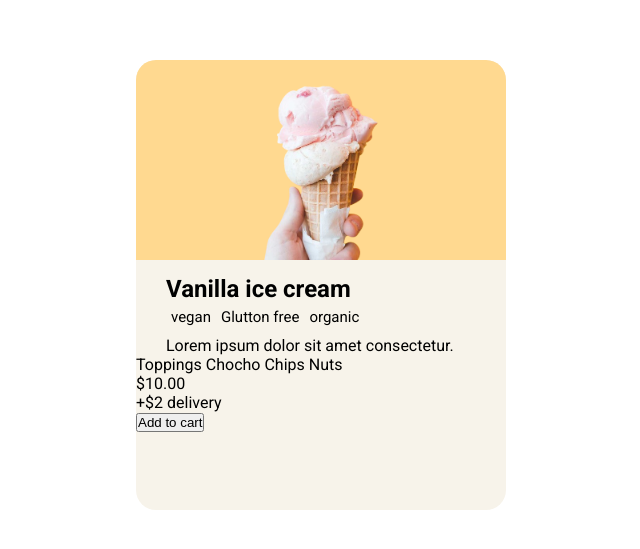
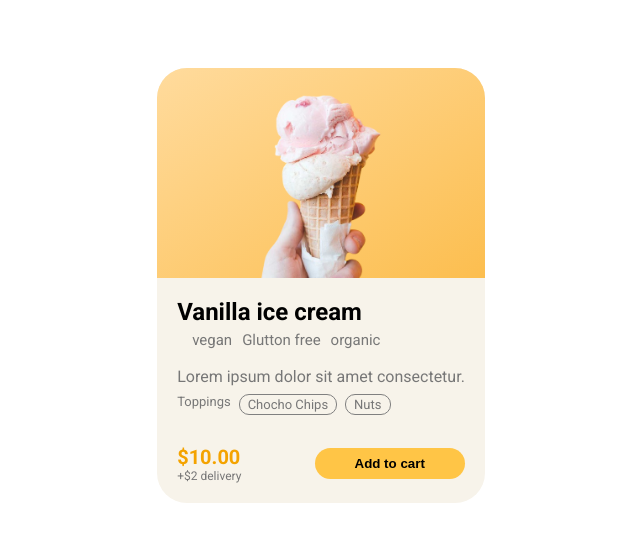
Before and after one commit to Shahan-07/Tasks---Office, a plain HTML site: page practice/index.html in a window 1280 px wide. Shown: the part 115-664 px from the top of the page, without its empty margins (319-959 px from the left). Drawn offline with Linux system fonts and the light colour scheme.

Commit message:
Todays practice

```diff
--- a/practice/index.html
+++ b/practice/index.html
@@ -37,17 +37,24 @@
 
                     <div class="span2">
                         <span>Toppings</span>
-                        <span>Chocho Chips</span>
-                        <span>Nuts</span>
+
+                        <div class="labels">
+                            <span class="span3">Chocho Chips</span>
+                            <span class="span3">Nuts</span>
                         </div>
 
                     </div>
 
-                <div>
-                    <p>$10.00</p>
-                    <p>+$2 delivery</p>
+                </div>
 
-                    <div>
+                <div class="main3">
+                    <div class="para2">
+                        <span class="price">$10.00</span>
+                        <span class="delivery">+$2 delivery</span>
+                    </div>
+
+
+                    <div class="btn">
                         <button>Add to cart</button>
                     </div>
 
--- a/practice/style.css
+++ b/practice/style.css
@@ -7,57 +7,176 @@ body{
     align-items: center;
     height: 100vh;
     font-family: "Roboto";
+    padding: 0 15px;
 }
 .container {
     display: flex;
     flex-direction: column;
-    height: 450px;
-    width: 370px;
+    /* height: 450px;
+    width: 350px; */
     background-color: #f7f3ea;
-    border-radius: 20px;
+    border-radius: 30px;
+    overflow: hidden;
 }
 .section1{
     width: 100%;
     display: flex;
     justify-content: center;
     align-items: center;
-    background-color: #ffd990;
-    border-top-right-radius: 20px;
-    border-top-left-radius: 20px;
+    background:linear-gradient(to bottom right,#ffdb9d,#fcbe4f);
+    /* border-top-right-radius: 30px;
+    border-top-left-radius: 30px; */
 }
 .section1 img{
-    height: 200px;
+    height: 210px;
 }
-.section2 h2{
-/* margin-left: 20px;
-margin-top: 20px; */
-}
-.section2 .span1{
-    /* padding: 5px; */
+.section2{
+    padding: 20px;
 }
 .main1{
     display: flex;
     flex-direction: column;
 }
 .main1 .headingdiv{
-    display: flex;
-    justify-content: start;
-    margin-left: 30px;
-    margin-top: 15px;
+    /* position: relative;
+    left: 30px; */
+    /* margin-top: 15px; */
+    font-weight: 200;
 
 }
-.main1 .span1{
+.span1{
     display: flex;
+    justify-content: flex-start;
     gap: 10px;
-    margin-left: 35px;
+    padding-left: 15px;
     margin-top: 5px;
     font-size: 15px;
+    color: #777;
 }
 .main2{
     display: flex;
     flex-direction: column;
+    color: #777;
+    justify-content: flex-start;
+    margin-top: 10px;
+
 }
 .main2 .para1{
-    margin-left: 30px;
-    margin-top: 10px;
+    margin-top: 8px;
+
 }
+.main2 .span2{
+    font-size: 13px;
+    display: flex;
+    /* justify-content: space-between; */
+    text-align: center;
+    gap: 8px;
+    margin-top: 8px;
+}
+.labels{
+    display: flex;
+    flex-wrap: wrap;
+    gap: 8px;
+
+}
+.main2 .span3{
+    border: 1px solid gray;
+    border-radius: 10px;
+    /* margin-top: 4px; */
+    /* width: 90px;
+    height: 15px; */
+    cursor: pointer;
+    padding: 2px 8px;
+
+
+}
+
+.main3 {
+  display: flex;
+  justify-content: space-between;
+  align-items: center;
+  margin-top: 30px;
+}
+
+.para2 {
+  display: flex;
+  flex-direction: column;
+}
+
+.price {
+  font-size: 20px;
+  font-weight: bold;
+  color: #f4a300;
+}
+
+.delivery {
+  font-size: 12px;
+  color: #777;
+}
+
+.btn button {
+  background-color: #ffc546;
+  /* height: 40px;
+  width: 180px; */
+  padding: 8px 40px;
+  border: none;
+  border-radius: 20px;
+  font-weight: 600;
+  cursor: pointer;
+}
+/*
+@media (max-width:480px){
+    .container .headingdiv{
+        font-size: 10px;
+    }
+    .container{
+        width: 80%;
+        height: auto;
+        margin-left: 20px;
+    }
+    .span1{
+        display: flex;
+        flex-direction: column;
+        gap: 2px;
+    }
+    .section1 img{
+        height: 140px;
+    }
+    .main2 .span2{
+        display: flex;
+        flex-direction: column;
+        justify-content: center;
+        align-items: center;
+        gap: 4px;
+    }
+    .para1{
+        font-size: 13px;
+    }
+    .para2 .price{
+        font-size: 15px;
+    }
+    .para2 .delivery{
+        font-size: 15px;
+    }
+    .btn button{
+        width: 80px;
+        font-size: 11px;
+        border: none;
+    }
+}
+
+
+@media (min-width:481px) and (max-width:768px){
+    .container .headingdiv{
+        font-size: 16px;
+    }
+    .container{
+        width: 90%;
+        height: auto;
+        margin-left: 20px;
+    }
+}
+
+@media (min-width:769px) and (max-width:1024px){
+
+} */
```
Lines whose indentation alone changed are shown as unchanged.
